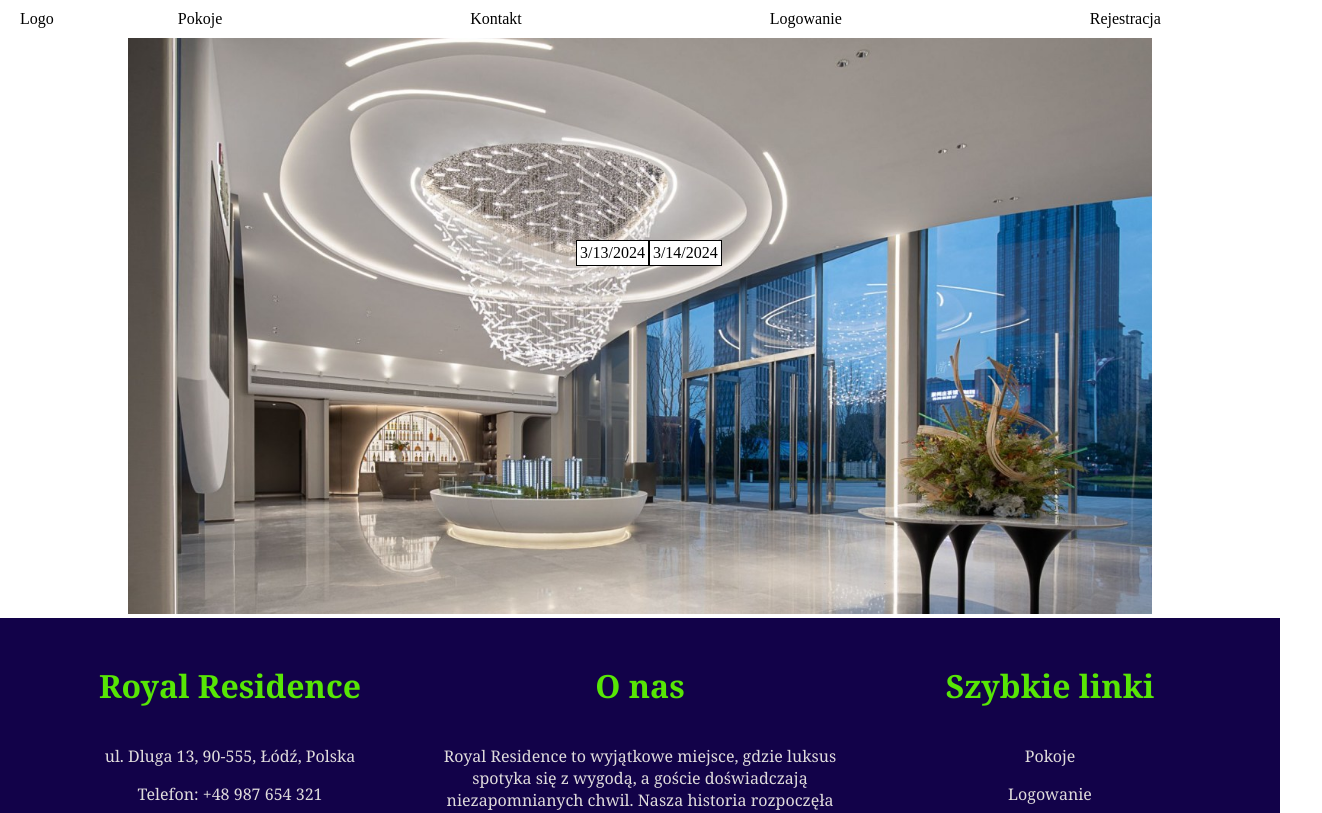
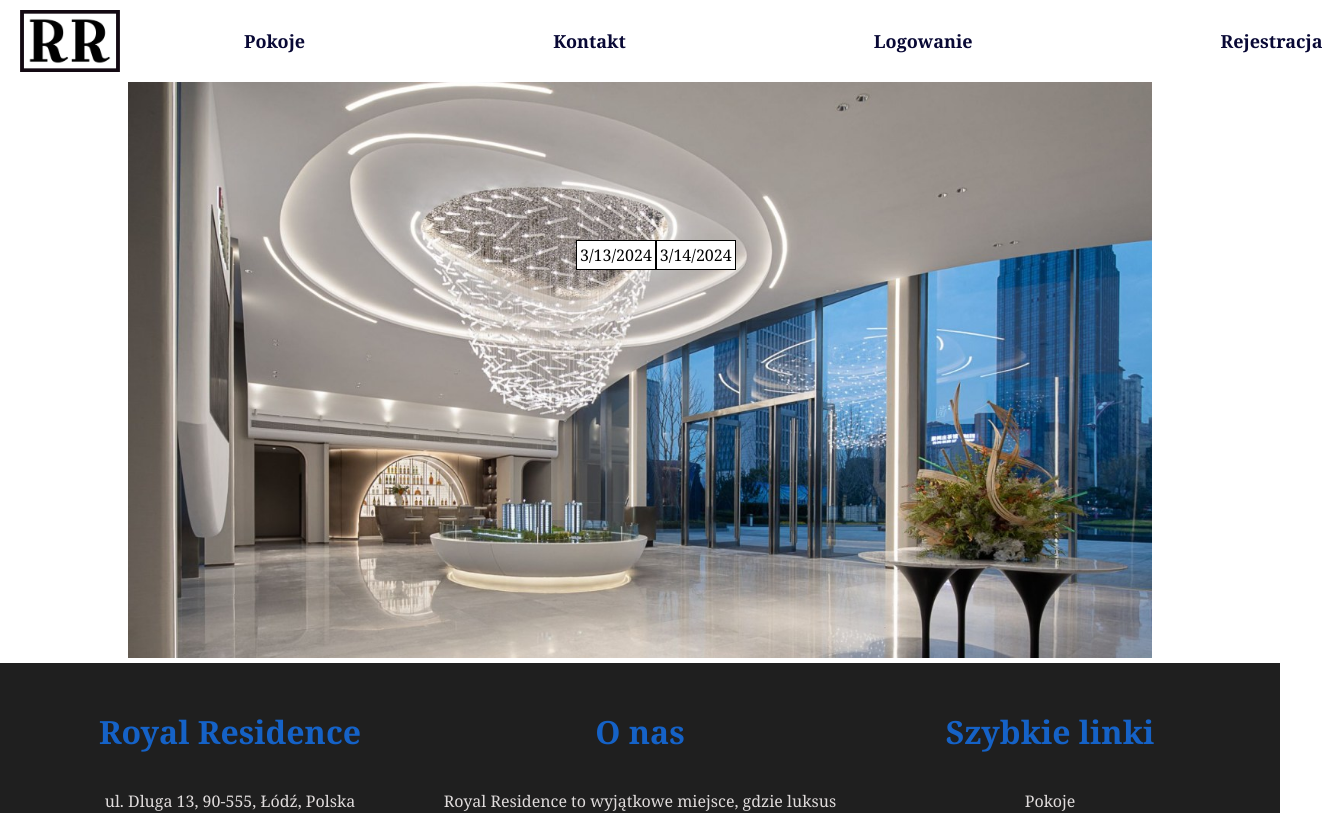
Before and after one commit to b4rtm/hotel-frontend, a React (Vite) app: page / in a window 1280 px wide. Shown: the top 813 px of the page, 1322 px wide, since content can reach past the window. Built offline with nearby package versions, Linux system fonts and the light colour scheme.

Commit message:
navbar and footer style improved

```diff
--- a/src/components/Navbar.jsx
+++ b/src/components/Navbar.jsx
@@ -3,7 +3,7 @@ import '../stylesheets/navbar.css'
 function Navbar(){
     return (
         <div className="navbar">
-          <div className="logo">Logo</div>
+          <img className="logo" src="logo.png"></img>
           <div className='navbar-item'>Pokoje</div>
           <div className='navbar-item'>Kontakt</div>
           <div className='navbar-item'>Logowanie</div>
--- a/src/stylesheets/footer.css
+++ b/src/stylesheets/footer.css
@@ -3,9 +3,9 @@
 .footer{
     padding: 25px;
     display: flex;
-    background-color: rgb(18, 2, 73);
+    background-color: rgb(31, 31, 31);
     color: rgb(224, 220, 220);
-    font-family:Cambria, Cochin, Georgia, Times, 'Times New Roman', serif ;
+
 
 }
 
@@ -17,7 +17,7 @@
 }
 
 .footer-column h1{
-    color: #57e605;
+    color: rgb(21, 98, 199);
 }
 
 .footer-content{
--- a/src/stylesheets/main-page.css
+++ b/src/stylesheets/main-page.css
@@ -1,6 +1,7 @@
 body{
     margin: 0;
     padding: 0;
+    font-family:Cambria, Cochin, Georgia, Times, 'Times New Roman', serif ;
 }
 
 .main-img{
--- a/src/stylesheets/navbar.css
+++ b/src/stylesheets/navbar.css
@@ -8,4 +8,11 @@
 
   .navbar-item{
     margin: 0 10%;
+    font-size: 18px;
+    font-weight: bold;
+    color: rgb(8, 8, 53);
   }
+
+  .navbar .logo{
+    max-width: 100px;
+  }
```
Also changed, not shown: public/logo.png (added).
